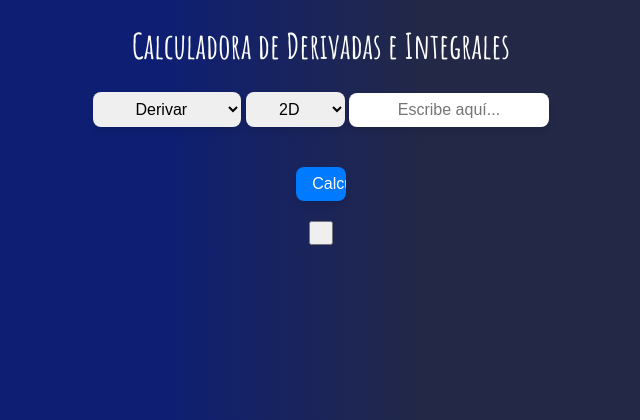
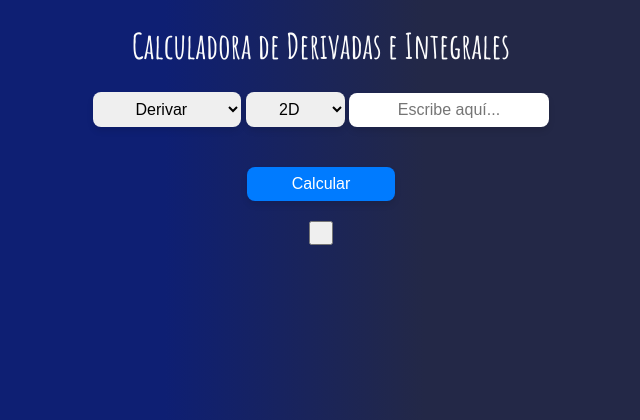
Before and after one commit to RuizFJ/proyecto_geometria, a Django app: page /calculator in a window 1280 px wide. Shown: the top 420 px of the page, without its empty margins (319-959 px from the left). Run offline with Django 5.2, Linux system fonts and the light colour scheme; some libraries are stand-ins or nearby versions.

Commit message:
:rocket:

```diff
--- a/app/static/css/calculator.css
+++ b/app/static/css/calculator.css
@@ -159,6 +159,12 @@ h1 {
   overflow: hidden;
   transition: background-color 0.3s, box-shadow 0.3s;
 }
+@media (min-width: 768px) {
+  #calcular {
+    width: 30%;
+  }
+
+}
 
 #calcular:before {
   content: '';
```
